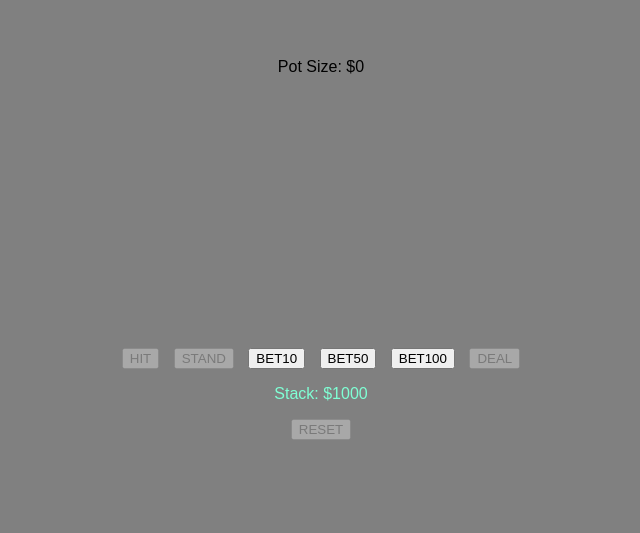
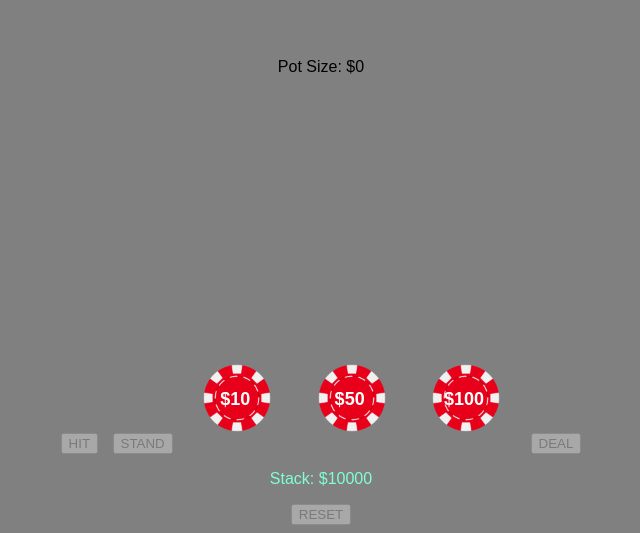
Before and after one commit to ChrisW91/BlackJackProject, a plain HTML site: page index.html in a window 1280 px wide. Shown: the part 396-929 px from the top of the page, without its empty margins (319-959 px from the left). Before the commit the page ends 844 px from the top, so only its background shows below. Drawn offline with Linux system fonts and the light colour scheme.

Commit message:
added poker chips

```diff
--- a/blackjack.js
+++ b/blackjack.js
@@ -88,7 +88,7 @@ const bet100Btn = document.querySelector("#bet100");
 
 deckSize.style.display = "none"
 let potSize = 0;
-let stackValue = 1000;
+let stackValue = 10000;
 stackSelector.textContent = `Stack: $${stackValue}`;
 potSizeSelector.textContent = `Pot Size: $${potSize}`;
 
--- a/css/card-library/css/cardstarter.css
+++ b/css/card-library/css/cardstarter.css
@@ -57,7 +57,7 @@ body {
 .message {
   min-height: 3rem;
   font-size: 2rem;
-  color: red;
+  color: #F5C812;
 }
 
 .btn {
@@ -71,9 +71,90 @@ body {
   font-size: 1rem;
 }
 
+#bet10 {
+  position: relative;
+  border: none;
+  background: none;
+  padding: 0;
+  cursor: pointer;
+  outline: none;
+
+}
+
+#bet10 img {
+  height: 100px;
+  width: 100px;
+}
+
+.bet10text {
+  position: absolute;
+  top: 32%;
+  left: 48%;
+  color: white;
+  font-size: 18px;
+  font-weight: bold;
+  text-align: center;
+  transform: translate(-50%, -50%);
+
+}
+
+
+#bet50 {
+  position: relative;
+  border: none;
+  background: none;
+  padding: 0;
+  cursor: pointer;
+  outline: none;
+
+}
+
+#bet50 img {
+  height: 100px;
+  width: 100px;
+}
+
+.bet50text {
+  position: absolute;
+  top: 32%;
+  left: 48%;
+  color: white;
+  font-size: 18px;
+  font-weight: bold;
+  text-align: center;
+  transform: translate(-50%, -50%);
+
+}
 
 
 
+
+#bet100 {
+  position: relative;
+  border: none;
+  background: none;
+  padding: 0;
+  cursor: pointer;
+  outline: none;
+
+}
+
+#bet100 img {
+  height: 100px;
+  width: 100px;
+}
+
+.bet100text {
+  position: absolute;
+  top: 32%;
+  left: 48%;
+  color: white;
+  font-size: 18px;
+  font-weight: bold;
+  text-align: center;
+  transform: translate(-50%, -50%);
+
+}
 
 
 
--- a/index.html
+++ b/index.html
@@ -48,9 +48,18 @@
         <div>
             <button class="btn" id="hit">HIT</button>
             <button class="btn" id="stand">STAND</button>
-            <button class="btn" id="bet10">BET10</button>
-            <button class="btn" id="bet50">BET50</button>
-            <button class="btn" id="bet100">BET100</button>
+            <button class="btn" id="bet10">
+                <img src="css/card-library/images/blackjack-imgs/pokerchip.png" alt="">
+                <p class="bet10text">$10</p>
+            </button>
+            <button class="btn" id="bet50">
+                <img src="css/card-library/images/blackjack-imgs/pokerchip.png" alt="">
+                <p class="bet50text">$50</p>
+            </button>
+            <button class="btn" id="bet100">
+                <img src="css/card-library/images/blackjack-imgs/pokerchip.png" alt="">
+                <p class="bet100text">$100</p>
+            </button>
             <button class="btn" id="deal-cards">DEAL</button>
 
 
```
Also changed, not shown: css/card-library/images/blackjack-imgs/pokerchip.png (added).
